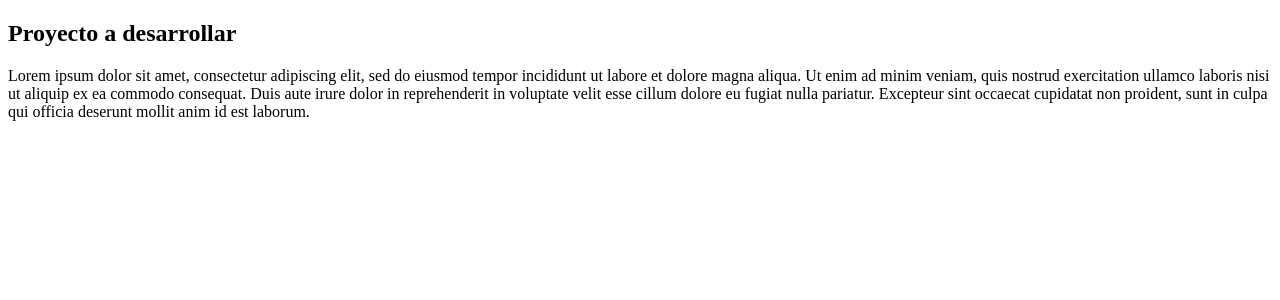
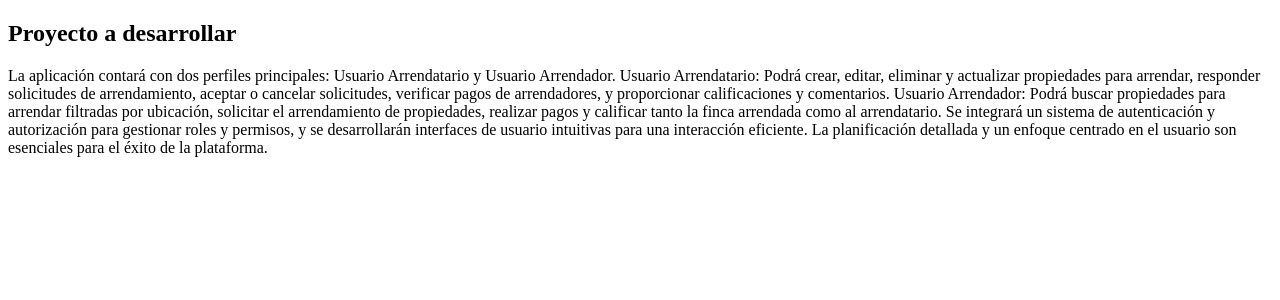
Before and after one commit to miguelgonrod/Taller1Web, a Spring Boot app: page /grupo-web-wiki/proyecto in a window 1280 px wide. Shown: the part 54-354 px from the top of the page. Run offline with Spring Boot 4, Linux system fonts and the light colour scheme; some libraries are stand-ins or nearby versions.

Commit message:
descriptionProyect

```diff
--- a/taller1/taller1/src/main/resources/templates/proyecto.html
+++ b/taller1/taller1/src/main/resources/templates/proyecto.html
@@ -30,7 +30,13 @@
     </section>
 
     <section id="project-info" class="project-info">
-        <p>Lorem ipsum dolor sit amet, consectetur adipiscing elit, sed do eiusmod tempor incididunt ut labore et dolore magna aliqua. Ut enim ad minim veniam, quis nostrud exercitation ullamco laboris nisi ut aliquip ex ea commodo consequat. Duis aute irure dolor in reprehenderit in voluptate velit esse cillum dolore eu fugiat nulla pariatur. Excepteur sint occaecat cupidatat non proident, sunt in culpa qui officia deserunt mollit anim id est laborum.</p>
+        <p>La aplicación contará con dos perfiles principales: Usuario Arrendatario y Usuario Arrendador.
+
+            Usuario Arrendatario: Podrá crear, editar, eliminar y actualizar propiedades para arrendar, responder solicitudes de arrendamiento, aceptar o cancelar solicitudes, verificar pagos de arrendadores, y proporcionar calificaciones y comentarios.
+
+            Usuario Arrendador: Podrá buscar propiedades para arrendar filtradas por ubicación, solicitar el arrendamiento de propiedades, realizar pagos y calificar tanto la finca arrendada como al arrendatario.
+
+            Se integrará un sistema de autenticación y autorización para gestionar roles y permisos, y se desarrollarán interfaces de usuario intuitivas para una interacción eficiente. La planificación detallada y un enfoque centrado en el usuario son esenciales para el éxito de la plataforma.</p>
     </section>
 
 </section>
--- a/taller1/taller1/src/main/resources/templates/team.html
+++ b/taller1/taller1/src/main/resources/templates/team.html
@@ -62,7 +62,7 @@
                 <h3>Alejandro Bermudez</h3>
                 <p class="role">Líder de Planeación</p>
                 <p class="description">
-                    descripcion
+                    Ingeniero de sistemas y desarrollador full stack en SIGUS con experiencia en robotica, desarrollo de robots en entornos simulados, experiencia en clusters con kubernetes en k3s.
                 </p>
             </div>
             <div class="card">
```
Also changed, not shown: 2 other files.
